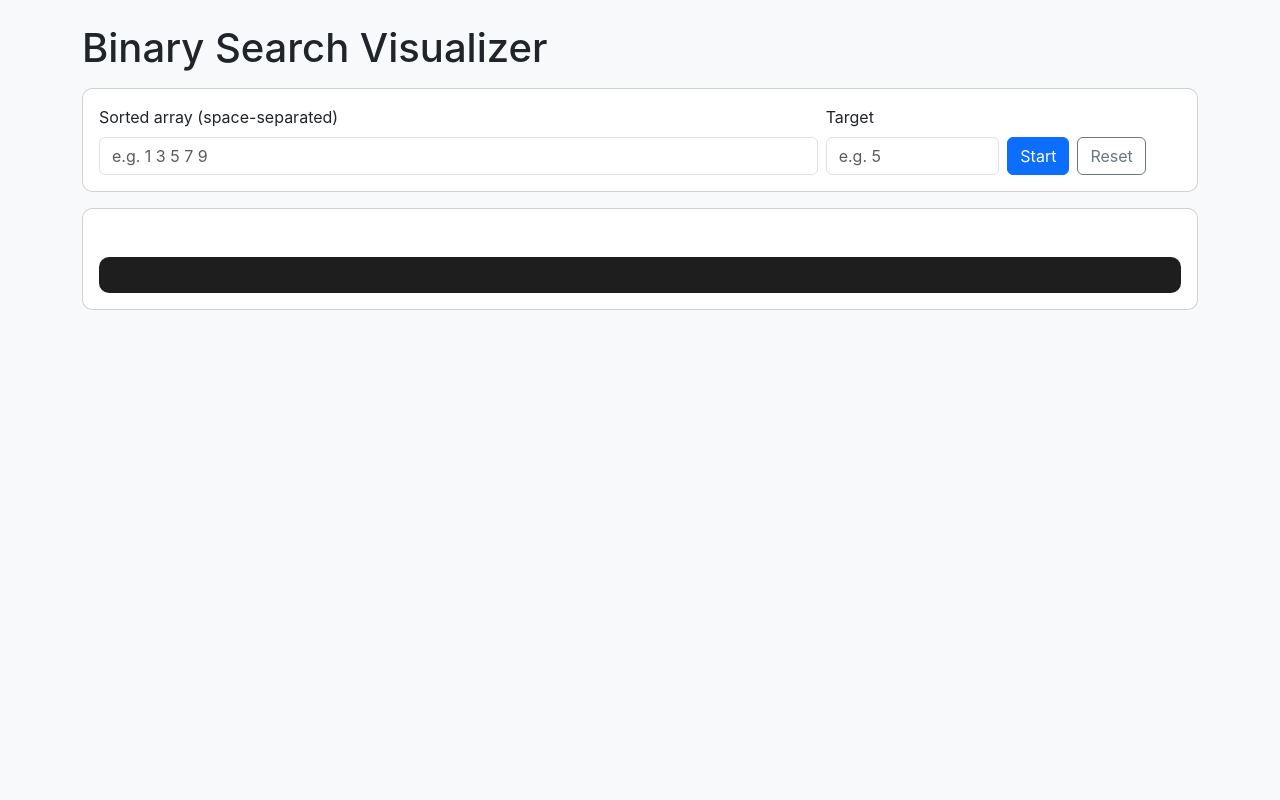
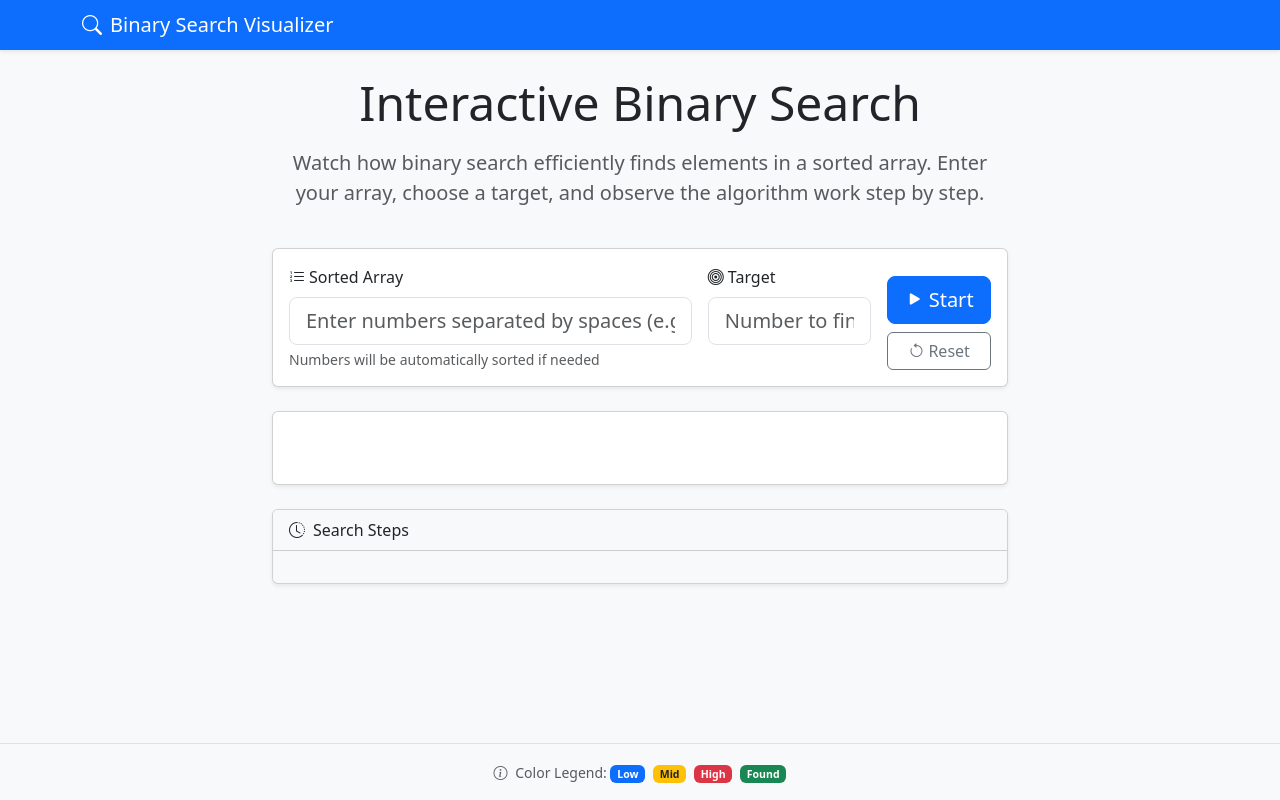
Before and after one commit to murad-02/Binary_Search, a Flask app: page / in a window 1280 px wide. Run offline with Flask 2, Linux system fonts and the light colour scheme.

Commit message:
updated the UI

```diff
--- a/static/script.js
+++ b/static/script.js
@@ -29,6 +29,13 @@ function renderArray(arr) {
     div.className = 'array-box fade-in';
     div.textContent = v;
     div.dataset.index = i;
+    // Add index tooltip
+    div.title = `Index: ${i}`;
+    // Add small index label below
+    const indexLabel = document.createElement('small');
+    indexLabel.className = 'index-label';
+    indexLabel.textContent = i;
+    div.appendChild(indexLabel);
     arrayContainer.appendChild(div);
     return div;
   });
@@ -46,10 +53,22 @@ function appendNote(text, kind = 'normal') {
   if (!notes) return;
   const div = document.createElement('div');
   div.className = `note-entry ${kind}`;
-  div.textContent = text;
+
+  // Add appropriate emoji based on note type
+  let emoji = '🔍'; // default search emoji
+  if (kind === 'success') emoji = '✅';
+  else if (kind === 'fail') emoji = '❌';
+  else if (text.includes('move right')) emoji = '➡️';
+  else if (text.includes('move left')) emoji = '⬅️';
+
+  div.textContent = `${emoji} ${text}`;
   notes.appendChild(div);
-  // auto-scroll to bottom
-  notes.scrollTop = notes.scrollHeight;
+
+  // Smooth scroll to new note
+  div.scrollIntoView({ behavior: 'smooth', block: 'end' });
+
+  // Trigger entrance animation
+  requestAnimationFrame(() => div.classList.add('show'));
 }
 
 function setHighlight(index, cls) {
--- a/static/style.css
+++ b/static/style.css
@@ -1,52 +1,165 @@
-body { font-family: Inter, system-ui, -apple-system, "Segoe UI", Roboto, "Helvetica Neue", Arial; }
+/* Main layout and containers */
+body {
+  font-family: system-ui, -apple-system, "Segoe UI", Roboto, "Helvetica Neue", Arial;
+  min-height: 100vh;
+}
+
+/* Array box styling with improved transitions */
 .array-box {
-  width: 60px;
-  height: 60px;
+  width: 64px;
+  height: 64px;
   display: inline-flex;
+  flex-direction: column;
   align-items: center;
   justify-content: center;
   border: 2px solid #dee2e6;
-  border-radius: 6px;
+  border-radius: 8px;
   background: white;
-  transition: transform 0.5s ease, box-shadow 0.5s ease, background-color 0.5s ease, border-color 0.5s ease, color 0.5s ease;
   font-weight: 600;
+  font-size: 1.25rem;
+  transition: all 0.6s cubic-bezier(0.4, 0, 0.2, 1);
+  position: relative;
+  cursor: default;
 }
-.array-box.low { box-shadow: 0 6px 14px rgba(13,110,253,0.12); transform: translateY(-6px); border-color: #0d6efd; }
-.array-box.mid { box-shadow: 0 6px 14px rgba(255,193,7,0.12); transform: translateY(-6px); border-color: #ffc107; }
-.array-box.high { box-shadow: 0 6px 14px rgba(220,53,69,0.12); transform: translateY(-6px); border-color: #dc3545; }
-.array-box.found { background-color: #198754; color: white; border-color: #198754; transform: translateY(-8px); }
 
+.array-box .index-label {
+  position: absolute;
+  bottom: -20px;
+  font-size: 0.75rem;
+  color: #6c757d;
+  font-weight: normal;
+  opacity: 0.8;
+}
+
+/* Hover effect for boxes */
+.array-box:hover {
+  transform: translateY(-2px);
+  box-shadow: 0 4px 12px rgba(0,0,0,0.1);
+}
+
+/* Box highlight states with smooth transitions */
+.array-box.low {
+  border-color: #0d6efd;
+  box-shadow: 0 6px 15px rgba(13,110,253,0.15);
+  transform: translateY(-4px);
+}
+
+.array-box.mid {
+  border-color: #ffc107;
+  box-shadow: 0 6px 15px rgba(255,193,7,0.15);
+  transform: translateY(-4px);
+  animation: pulse 2s infinite;
+}
+
+.array-box.high {
+  border-color: #dc3545;
+  box-shadow: 0 6px 15px rgba(220,53,69,0.15);
+  transform: translateY(-4px);
+}
+
+.array-box.found {
+  background-color: #198754;
+  color: white;
+  border-color: #198754;
+  transform: translateY(-6px);
+  box-shadow: 0 8px 16px rgba(25,135,84,0.2);
+  animation: celebrate 1s ease;
+}
+
+/* Pulse animation for mid element */
+@keyframes pulse {
+  0% { box-shadow: 0 0 0 0 rgba(255,193,7,0.4); }
+  70% { box-shadow: 0 0 0 10px rgba(255,193,7,0); }
+  100% { box-shadow: 0 0 0 0 rgba(255,193,7,0); }
+}
+
+/* Celebration animation for found element */
+@keyframes celebrate {
+  0% { transform: scale(1); }
+  50% { transform: scale(1.1); }
+  100% { transform: scale(1); }
+}
+
+/* Notes timeline styling */
+.notes-container {
+  max-height: 300px;
+  overflow-y: auto;
+  background: #f8f9fa;
+  border-radius: 0 0 8px 8px;
+}
+
+.note-entry {
+  margin: 0.5rem 1rem;
+  padding: 0.75rem 1rem;
+  border-radius: 8px;
+  background: white;
+  box-shadow: 0 2px 4px rgba(0,0,0,0.05);
+  border-left: 4px solid #0d6efd;
+  opacity: 0;
+  transform: translateX(-10px);
+  transition: all 0.5s cubic-bezier(0.4, 0, 0.2, 1);
+  color: #212529;
+}
+
+.note-entry.show {
+  opacity: 1;
+  transform: translateX(0);
+}
+
+.note-entry:hover {
+  transform: translateX(4px);
+}
+
+.note-entry.success {
+  background: #d4edda;
+  border-left-color: #28a745;
+  color: #155724;
+}
+
+.note-entry.fail {
+  background: #f8d7da;
+  border-left-color: #dc3545;
+  color: #721c24;
+}
+
+/* Fade in animation for notes */
+@keyframes fadeInSlide {
+  from {
+    opacity: 0;
+    transform: translateX(-10px);
+  }
+  to {
+    opacity: 1;
+    transform: translateX(0);
+  }
+}
+
+/* Fade transitions */
 .fade-in {
   opacity: 1;
   transition: opacity 0.5s ease;
 }
+
 .fade-out {
   opacity: 0.3;
   transition: opacity 0.5s ease;
 }
 
-#arrayContainer { gap: 12px; }
+/* Custom scrollbar for notes container */
+.notes-container::-webkit-scrollbar {
+  width: 8px;
+}
 
-.card { border-radius: 10px; }
+.notes-container::-webkit-scrollbar-track {
+  background: #f1f1f1;
+  border-radius: 0 0 8px 0;
+}
 
-/* Notes / explanation panel styles */
-.notes-container {
-  margin-top: 20px;
-  padding: 10px;
-  background: #1e1e1e;
-  color: white;
-  border-radius: 10px;
-  max-height: 200px;
-  overflow-y: auto;
-  font-family: monospace;
+.notes-container::-webkit-scrollbar-thumb {
+  background: #c1c1c1;
+  border-radius: 4px;
 }
-.note-entry {
-  margin-bottom: 8px;
-  padding: 8px 10px;
-  border-left: 4px solid #007bff;
-  background: #2b2b2b;
-  transition: background-color 0.5s ease;
+
+.notes-container::-webkit-scrollbar-thumb:hover {
+  background: #a1a1a1;
 }
-.note-entry.success { border-color: #28a745; background: #204d26; }
-.note-entry.fail { border-color: #dc3545; background: #4d2020; }
-.note-entry.normal { border-color: #007bff; }
--- a/templates/index.html
+++ b/templates/index.html
@@ -3,44 +3,109 @@
   <head>
     <meta charset="utf-8" />
     <meta name="viewport" content="width=device-width, initial-scale=1" />
-    <title>Binary Search Visualizer</title>
+    <title>Interactive Binary Search Visualizer</title>
     <link href="https://cdn.jsdelivr.net/npm/bootstrap@5.3.2/dist/css/bootstrap.min.css" rel="stylesheet">
+    <link href="https://cdn.jsdelivr.net/npm/bootstrap-icons@1.11.1/font/bootstrap-icons.css" rel="stylesheet">
     <link rel="stylesheet" href="/static/style.css">
   </head>
-  <body class="bg-light">
-    <div class="container py-4">
-      <h1 class="mb-3">Binary Search Visualizer</h1>
+  <body class="bg-light min-vh-100 d-flex flex-column">
+    <nav class="navbar navbar-expand-lg navbar-dark bg-primary shadow-sm">
+      <div class="container">
+        <span class="navbar-brand mb-0 h1">
+          <i class="bi bi-search me-2"></i>Binary Search Visualizer
+        </span>
+      </div>
+    </nav>
 
-      <div class="card mb-3">
+    <main class="container py-4 flex-grow-1">
+      <!-- Description -->
+      <div class="row mb-4">
+        <div class="col-lg-8 mx-auto text-center">
+          <h1 class="display-5 mb-3">Interactive Binary Search</h1>
+          <p class="lead text-muted">
+            Watch how binary search efficiently finds elements in a sorted array.
+            Enter your array, choose a target, and observe the algorithm work step by step.
+          </p>
+        </div>
+      </div>
+
+      <!-- Input Panel -->
+      <div class="row mb-4">
+        <div class="col-lg-8 mx-auto">
+          <div class="card shadow-sm">
             <div class="card-body">
-          <div class="row g-2">
-            <div class="col-md-8">
-              <label class="form-label">Sorted array (space-separated)</label>
-              <input id="arrayInput" class="form-control" placeholder="e.g. 1 3 5 7 9" />
+              <div class="row g-3">
+                <div class="col-md-7">
+                  <label class="form-label">
+                    <i class="bi bi-list-ol me-1"></i>Sorted Array
+                  </label>
+                  <input id="arrayInput" class="form-control form-control-lg"
+                         placeholder="Enter numbers separated by spaces (e.g., 1 3 5 7 9)" />
+                  <div class="form-text">Numbers will be automatically sorted if needed</div>
                 </div>
-            <div class="col-md-2">
-              <label class="form-label">Target</label>
-              <input id="targetInput" class="form-control" placeholder="e.g. 5" />
+                <div class="col-md-3">
+                  <label class="form-label">
+                    <i class="bi bi-bullseye me-1"></i>Target
+                  </label>
+                  <input id="targetInput" class="form-control form-control-lg"
+                         placeholder="Number to find" />
                 </div>
                 <div class="col-md-2 d-flex align-items-end">
-              <button id="startBtn" class="btn btn-primary me-2">Start</button>
-              <button id="resetBtn" class="btn btn-outline-secondary">Reset</button>
+                  <div class="d-grid gap-2 w-100">
+                    <button id="startBtn" class="btn btn-primary btn-lg">
+                      <i class="bi bi-play-fill me-1"></i>Start
+                    </button>
+                    <button id="resetBtn" class="btn btn-outline-secondary">
+                      <i class="bi bi-arrow-counterclockwise me-1"></i>Reset
+                    </button>
+                  </div>
+                </div>
+              </div>
             </div>
           </div>
         </div>
       </div>
 
-      <div id="visualArea" class="card p-3">
-        <div id="arrayContainer" class="d-flex gap-2 flex-wrap justify-content-start"></div>
-        <div id="message" class="mt-3"></div>
-
-        <!-- Search Explanation / Notes -->
-        <div class="notes-container mt-3">
-          <div id="notes" class="p-2"></div>
+      <!-- Visualization Area -->
+      <div class="row mb-4">
+        <div class="col-lg-8 mx-auto">
+          <div class="card shadow-sm">
+            <div class="card-body p-4">
+              <div id="arrayContainer" class="d-flex gap-3 flex-wrap justify-content-center mb-4"></div>
+              <div id="message" class="text-center"></div>
+            </div>
           </div>
         </div>
       </div>
 
+      <!-- Steps Timeline -->
+      <div class="row">
+        <div class="col-lg-8 mx-auto">
+          <div class="card shadow-sm">
+            <div class="card-header bg-light">
+              <i class="bi bi-clock-history me-2"></i>Search Steps
+            </div>
+            <div class="notes-container">
+              <div id="notes" class="p-3"></div>
+            </div>
+          </div>
+        </div>
+      </div>
+    </main>
+
+    <footer class="py-3 mt-auto border-top">
+      <div class="container text-center text-muted">
+        <small>
+          <i class="bi bi-info-circle me-1"></i>
+          Color Legend:
+          <span class="badge bg-primary me-1">Low</span>
+          <span class="badge bg-warning text-dark me-1">Mid</span>
+          <span class="badge bg-danger me-1">High</span>
+          <span class="badge bg-success">Found</span>
+        </small>
+      </div>
+    </footer>
+
     <script src="/static/script.js"></script>
   </body>
 </html>
```
Lines whose indentation alone changed are shown as unchanged.
